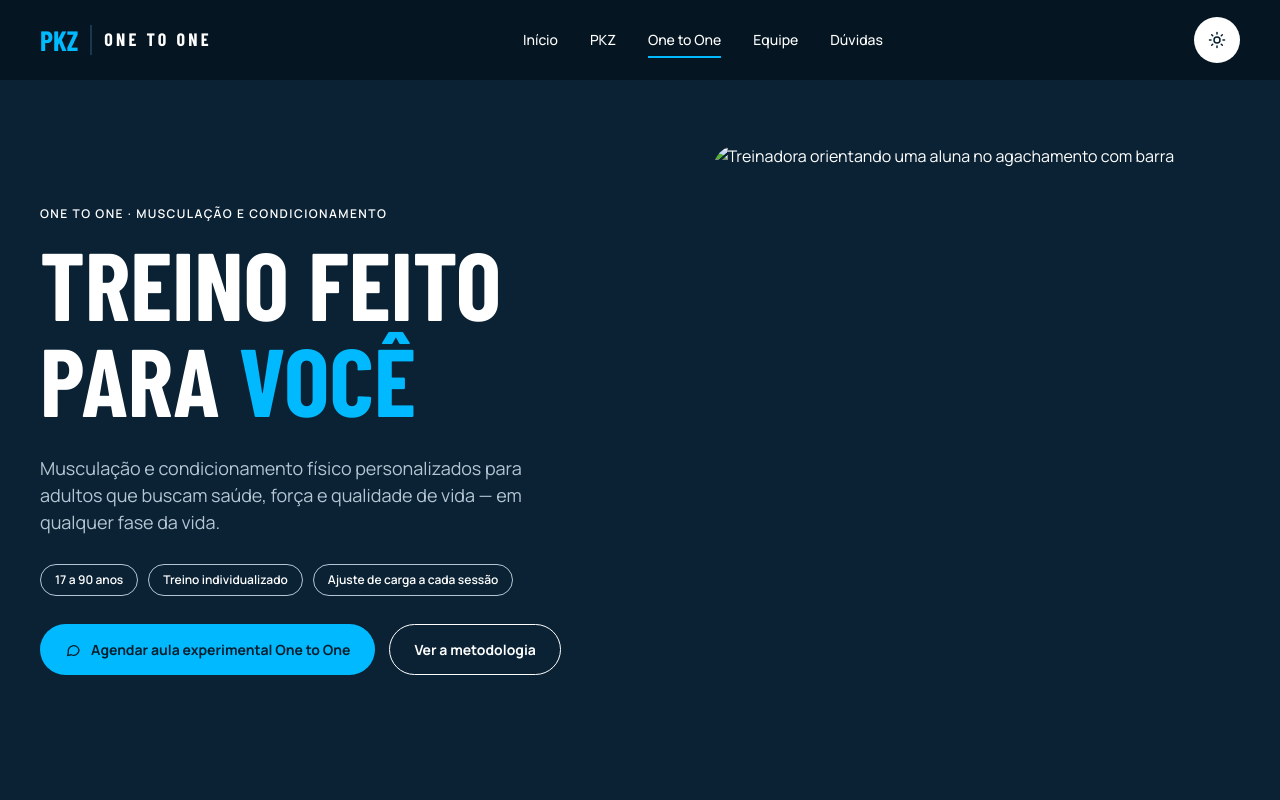
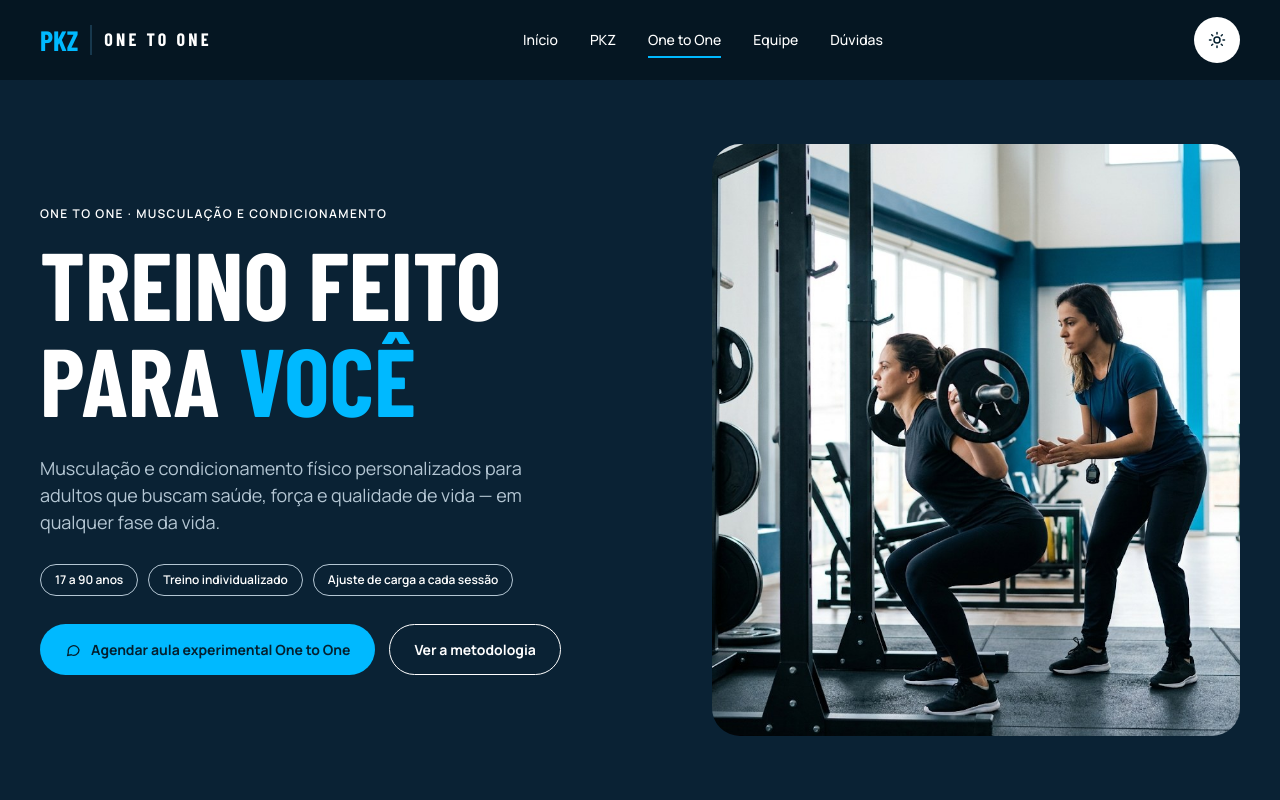
Before and after one commit to PortugalJP/PFE-2026-2-Grupo-2-vanila, a plain HTML site: page One to One/OnetoOne.html in a window 1280 px wide. Shown: the top 800 px of the page. Drawn offline with nearby package versions, Linux system fonts and the light colour scheme.

Commit message:
ajustes finais

```diff
--- a/One to One/OnetoOne.html
+++ b/One to One/OnetoOne.html
@@ -47,7 +47,7 @@
           <a href="#metodologia" class="btn btn--outline">Ver a metodologia</a>
         </div>
       </div>
-      <img class="hero__img" src="img/hero.jpg" alt="Treinadora orientando uma aluna no agachamento com barra">
+      <img class="hero__img" src="img/OneToOne.jpg" alt="Treinadora orientando uma aluna no agachamento com barra">
     </div>
   </section>
 
```
Also changed, not shown: One to One/img/OneToOne.jpg (added).
